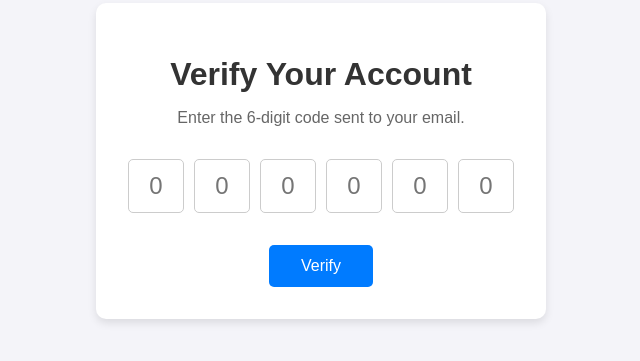
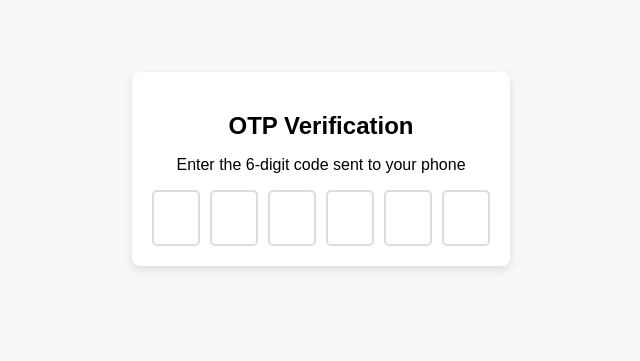
Before and after one commit to acciojob/OTP-Adarsh11234, a website: page main.html in a window 1280 px wide. Shown: the part 239-600 px from the top of the page, without its empty margins (319-959 px from the left). Drawn offline with Linux system fonts and the light colour scheme; files that its build step writes are made by us from their sources.

Commit message:
created a submission

```diff
--- a/main.html
+++ b/main.html
@@ -4,27 +4,21 @@
     <meta charset="UTF-8">
     <meta name="viewport" content="width=device-width, initial-scale=1.0">
     <title>OTP Verification</title>
-  <link rel="stylesheet" href="styles/styles.css">
+    <link rel="stylesheet" href="styles.css">
 </head>
 <body>
     <div class="container">
-
-    <h1 id="verification_heading">Verify Your Account</h1>
-
-    <p id="verification_subtext">Enter the 6-digit code sent to your email.</p>
-
+        <h2 id="verification_heading">OTP Verification</h2>
+        <p id="verification_subtext">Enter the 6-digit code sent to your phone</p>
         <div class="code-container">
-      <input type="number" id="code-0" class="code" placeholder="0" min="0" max="9" required>
-      <input type="number" id="code-1" class="code" placeholder="0" min="0" max="9" required>
-      <input type="number" id="code-2" class="code" placeholder="0" min="0" max="9" required>
-      <input type="number" id="code-3" class="code" placeholder="0" min="0" max="9" required>
-      <input type="number" id="code-4" class="code" placeholder="0" min="0" max="9" required>
-      <input type="number" id="code-5" class="code" placeholder="0" min="0" max="9" required>
+            <input type="text" class="code" maxlength="1">
+            <input type="text" class="code" maxlength="1">
+            <input type="text" class="code" maxlength="1">
+            <input type="text" class="code" maxlength="1">
+            <input type="text" class="code" maxlength="1">
+            <input type="text" class="code" maxlength="1">
         </div>
-
-    <button id="verify-button">Verify</button>
     </div>
-
-  <script src="scripts/script.js"></script>
+    <script src="scripts.js"></script>
 </body>
 </html>
--- a/styles.css
+++ b/styles.css
@@ -1,74 +1,41 @@
-
 body {
-  font-family: Arial, sans-serif;
-  background-color: #f4f4f9;
     display: flex;
     justify-content: center;
     align-items: center;
     height: 100vh;
-  margin: 0;
+    background-color: #f7f7f7;
+    font-family: Arial, sans-serif;
 }
 
 .container {
     text-align: center;
-  background-color: #fff;
-  padding: 2rem;
-  border-radius: 10px;
-  box-shadow: 0 4px 8px rgba(0, 0, 0, 0.1);
+    background: white;
+    padding: 20px;
+    border-radius: 8px;
+    box-shadow: 0px 4px 10px rgba(0, 0, 0, 0.1);
 }
 
-#verification_heading {
-  font-size: 2rem;
-  margin-bottom: 0.5rem;
-  color: #333;
-}
-
-#verification_subtext {
-  font-size: 1rem;
-  color: #666;
-  margin-bottom: 2rem;
+h2 {
+    margin-bottom: 10px;
 }
 
 .code-container {
     display: flex;
     justify-content: center;
     gap: 10px;
-  margin-bottom: 2rem;
 }
 
 .code {
-  width: 50px;
+    width: 40px;
     height: 50px;
+    font-size: 20px;
     text-align: center;
-  font-size: 1.5rem;
-  border: 1px solid #ccc;
+    border: 2px solid #ddd;
     border-radius: 5px;
     outline: none;
     transition: border-color 0.3s ease;
 }
 
 .code:focus {
-  border-color: #007bff;
+    border-color: #007BFF;
 }
-
-.code::-webkit-inner-spin-button,
-.code::-webkit-outer-spin-button {
-  -webkit-appearance: none;
-  margin: 0;
-}
-
-
-#verify-button {
-  padding: 0.75rem 2rem;
-  font-size: 1rem;
-  color: #fff;
-  background-color: #007bff;
-  border: none;
-  border-radius: 5px;
-  cursor: pointer;
-  transition: background-color 0.3s ease;
-}
-
-#verify-button:hover {
-  background-color: #0056b3;
-}
```
Also changed, not shown: script.js (+17 -15 lines). Lines whose indentation alone changed are shown as unchanged.
